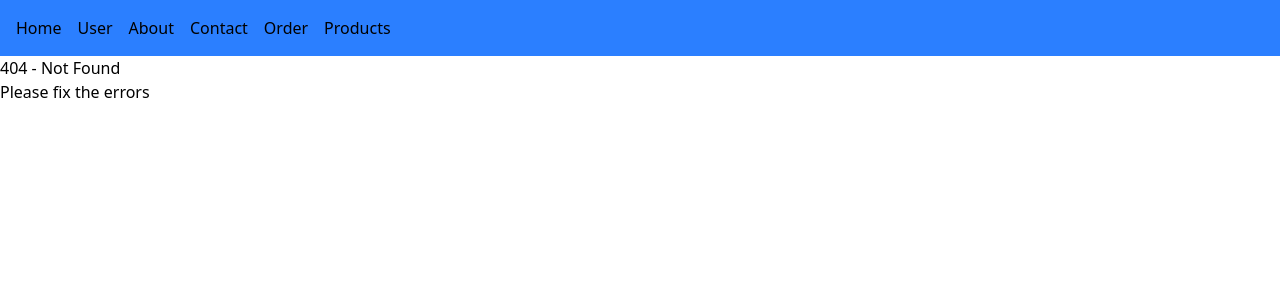
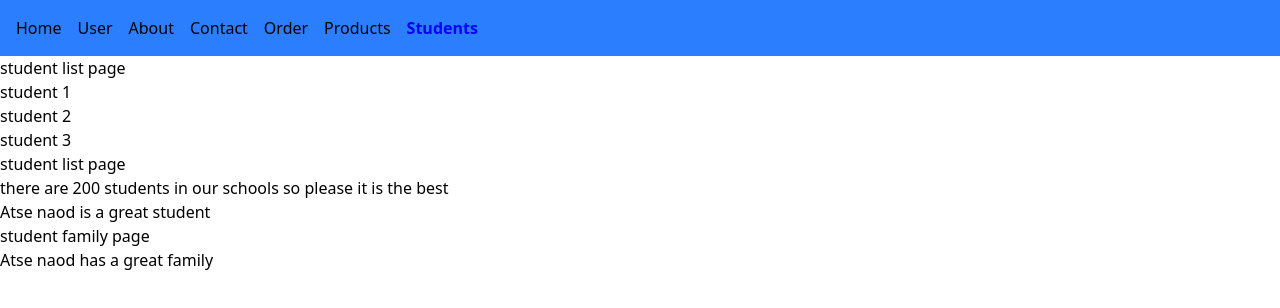
Before and after one commit to abyssiniatech/react-vite-project, a React (Vite) app: page /students in a window 1280 px wide. Before the commit this address had no page. Shown: the top 308 px of the page. Built offline with nearby package versions, Linux system fonts and the light colour scheme.

Commit message:
dynamic route in react router

```diff
--- a/src/App.tsx
+++ b/src/App.tsx
@@ -10,6 +10,9 @@ import Notfound from "./Components/Notfound"
 import Products from "./Components/Product/Product"
 import Feature_products from "./Components/Product/Feature_products"
 import New_products from "./Components/Product/New_products"
+import Students from "./Components/Students"
+import StudentFamily from "./Components/StudentFamily"
+import StudentInfo from "./Components/StudentInfo"
 const App = () => {
   return (
     <div>
@@ -29,6 +32,10 @@ const App = () => {
                 <Route path="new" element={<New_products />} />
 
             </Route>
+            <Route path="/students" element={<Students />} >
+              <Route path="info" element={<StudentInfo />} />
+              <Route path="family" element={<StudentFamily />} />
+            </Route>
       </Routes>
     </div>
   )
--- a/src/Components/Navbar.tsx
+++ b/src/Components/Navbar.tsx
@@ -13,8 +13,7 @@ const Navbar =({ activeStyle }: NavbarProps) => {
                 <li><NavLink to='/contact' style={({ isActive }) => activeStyle(isActive)}>Contact</NavLink></li>
                 <li><NavLink to='/order' style={({ isActive }) => activeStyle(isActive)}>Order</NavLink> </li>
                <li><NavLink to='/products' style={({ isActive }) => activeStyle(isActive)}>Products</NavLink></li>
-
-
+               <li><NavLink to='/students' style={({ isActive }) => activeStyle(isActive)}>Students</NavLink></li>
          </ul>
      </nav>
      )
--- /dev/null
+++ b/src/Components/StudentFamily.tsx
@@ -0,0 +1,11 @@
+
+const StudentFamily = () => {
+  return (
+    <div>
+         <p> student family page</p>
+         <p>Atse naod has a great family</p>
+    </div>
+  )
+}
+
+export default StudentFamily
--- /dev/null
+++ b/src/Components/StudentInfo.tsx
@@ -0,0 +1,12 @@
+
+const StudentInfo = () => {
+  return (
+    <div>
+            <h1> student list page</h1>
+            <p>there are 200 students in our schools so please it is the best</p>
+            <p>Atse naod is a great student</p>
+    </div>
+  )
+}
+
+export default StudentInfo
--- /dev/null
+++ b/src/Components/Students.tsx
@@ -0,0 +1,20 @@
+import { Outlet } from "react-router-dom"
+import StudentFamily from "./StudentFamily"
+import  StudentInfo from "./StudentInfo"
+
+
+const Students = () => {
+  return (
+    <div>
+          <h1> student list page</h1>
+          <p>student 1</p>
+          <p>student 2</p>
+          <p>student 3</p>
+          <StudentInfo />
+          <StudentFamily />
+          <Outlet />
+    </div>
+  )
+}
+
+export default Students
```
